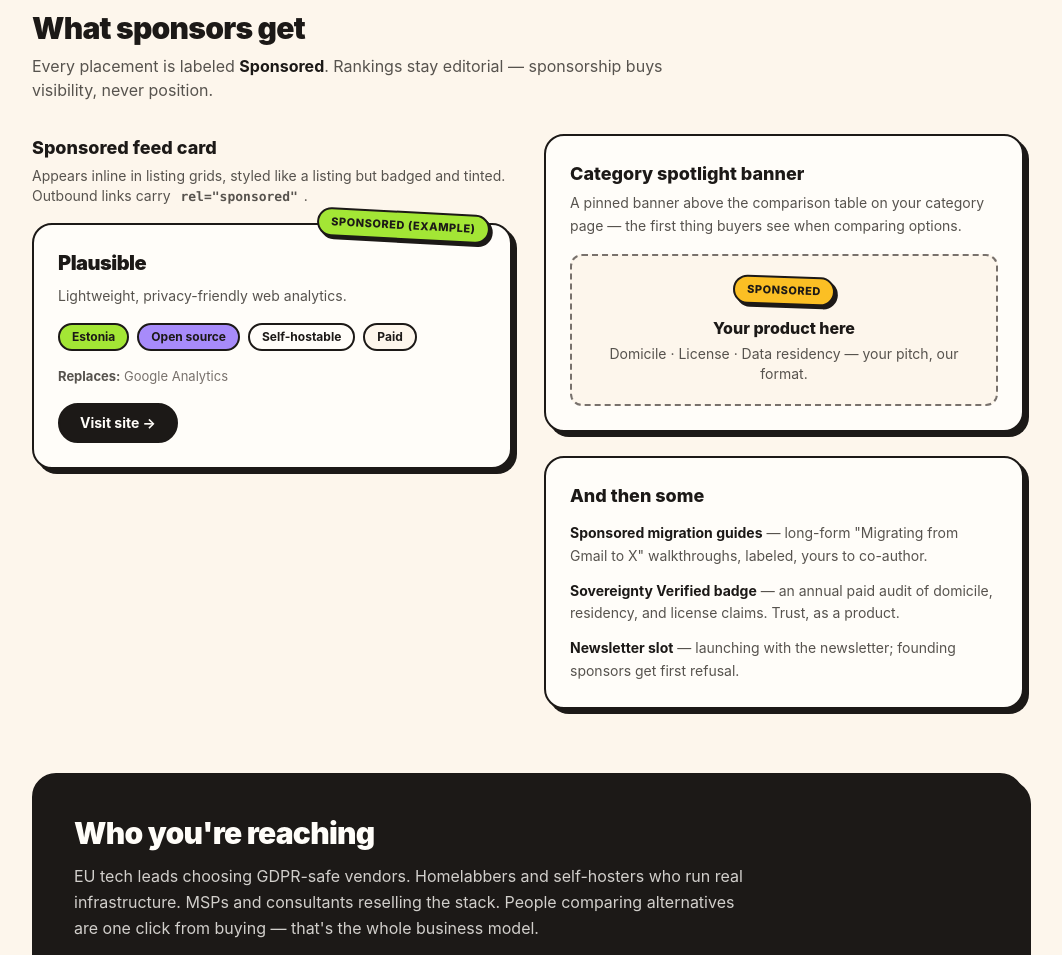
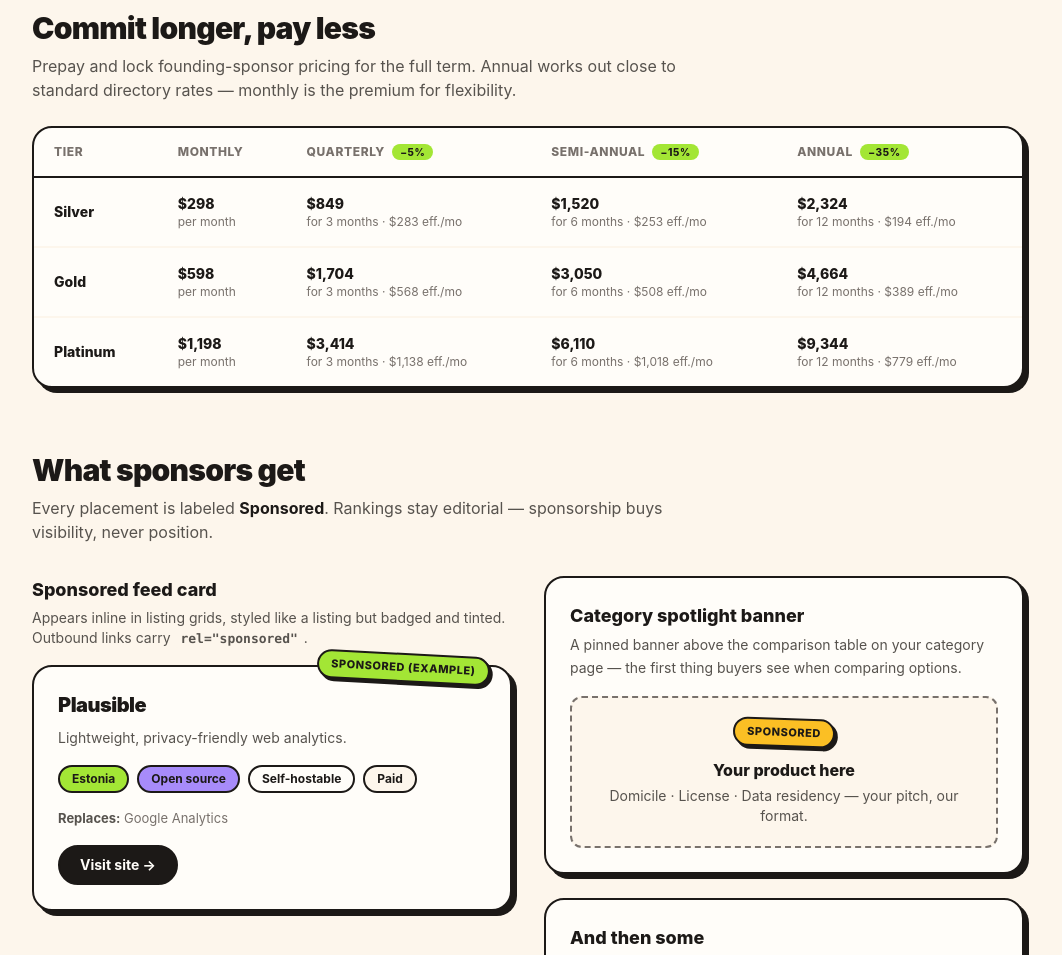
Before and after one commit to ctrimm/sovereign-stack, an Astro site: page /advertise in a window 1280 px wide. Shown: the part 1020-1975 px from the top of the page, without its empty margins (112-1174 px from the left). Built offline with nearby package versions, Linux system fonts and the light colour scheme; Astro itself is replaced by a stand-in of ours.

Commit message:
Double ad rates + commitment discount ladder

```diff
--- a/src/pages/advertise.astro
+++ b/src/pages/advertise.astro
@@ -10,7 +10,7 @@ const exampleListing = listings.find((l) => l.id === "plausible") ?? listings[0]
 const tiers = [
   {
     name: "Silver",
-    price: "$149",
+    price: "$298",
     per: "/month",
     blurb: "Your ad rotates across every page of the directory.",
     features: [
@@ -22,7 +22,7 @@ const tiers = [
   },
   {
     name: "Gold",
-    price: "$299",
+    price: "$598",
     per: "/month",
     blurb: "Top visibility: homepage spotlight, category banners, sponsor strip.",
     features: [
@@ -35,7 +35,7 @@ const tiers = [
   },
   {
     name: "Platinum",
-    price: "$599",
+    price: "$1,198",
     per: "/month",
     blurb: "Maximum presence, shown twice as often as Gold.",
     features: [
@@ -47,6 +47,21 @@ const tiers = [
     featured: false,
   },
 ];
+
+// Commitment discounts: [months, discount]
+const commitments: Array<[string, number, number]> = [
+  ["Monthly", 1, 0],
+  ["Quarterly", 3, 0.05],
+  ["Semi-annual", 6, 0.15],
+  ["Annual", 12, 0.35],
+];
+const tierBase: Array<[string, number]> = [
+  ["Silver", 298],
+  ["Gold", 598],
+  ["Platinum", 1198],
+];
+const money = (n: number) =>
+  "$" + n.toLocaleString("en-US", { maximumFractionDigits: 0 });
 ---
 
 <Base
@@ -116,7 +131,46 @@ const tiers = [
     </section>
 
     <section aria-labelledby="units-heading" class="pt-16">
-      <h2 id="units-heading" class="text-3xl font-black tracking-tight">What sponsors get</h2>
+      <h2 id="units-heading" class="text-3xl font-black tracking-tight">Commit longer, pay less</h2>
+      <p class="mt-2 max-w-2xl text-ink-soft">
+        Prepay and lock founding-sponsor pricing for the full term. Annual works
+        out close to standard directory rates — monthly is the premium for flexibility.
+      </p>
+      <div class="mt-6 overflow-x-auto rounded-[20px] border-2 border-ink bg-cream shadow-hard">
+        <table class="w-full min-w-[640px] text-left text-sm">
+          <caption class="sr-only">Sponsorship pricing by commitment length</caption>
+          <thead>
+            <tr class="border-b-2 border-ink text-xs uppercase tracking-wider text-ink-faint">
+              <th scope="col" class="px-5 py-4 font-extrabold">Tier</th>
+              {commitments.map(([label, , discount]) => (
+                <th scope="col" class="px-5 py-4 font-extrabold">
+                  {label}
+                  {discount > 0 && <span class="ml-1 rounded-full bg-lime px-2 py-0.5 text-[10px] text-ink">−{Math.round(discount * 100)}%</span>}
+                </th>
+              ))}
+            </tr>
+          </thead>
+          <tbody class="divide-y-2 divide-paper">
+            {tierBase.map(([tier, base]) => (
+              <tr>
+                <th scope="row" class="px-5 py-4 font-extrabold">{tier}</th>
+                {commitments.map(([, months, discount]) => (
+                  <td class="px-5 py-4">
+                    <span class="font-extrabold">{money(base * months * (1 - discount))}</span>
+                    <span class="block text-xs text-ink-faint">
+                      {months === 1 ? "per month" : `for ${months} months · ${money((base * (1 - discount)))} eff./mo`}
+                    </span>
+                  </td>
+                ))}
+              </tr>
+            ))}
+          </tbody>
+        </table>
+      </div>
+    </section>
+
+    <section aria-labelledby="units2-heading" class="pt-16">
+      <h2 id="units2-heading" class="text-3xl font-black tracking-tight">What sponsors get</h2>
       <p class="mt-2 max-w-2xl text-ink-soft">
         Every placement is labeled <strong class="text-ink">Sponsored</strong>. Rankings stay
         editorial — sponsorship buys visibility, never position.
```
